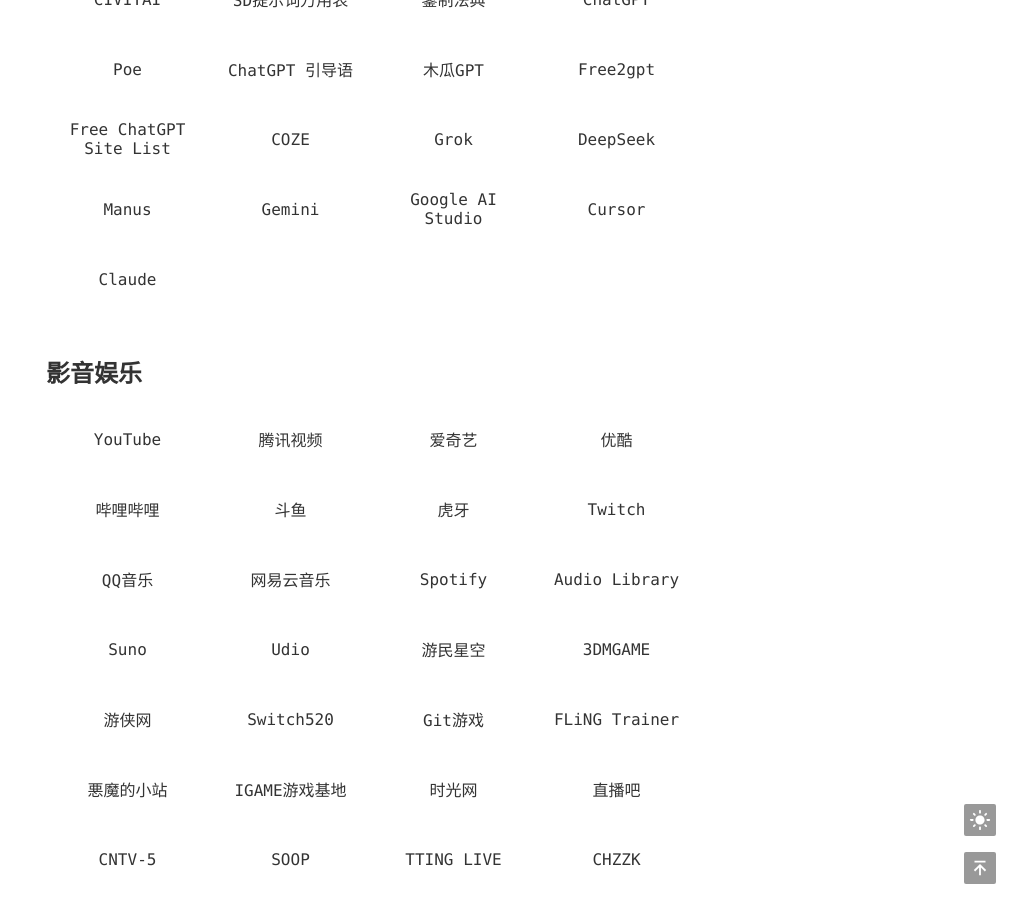
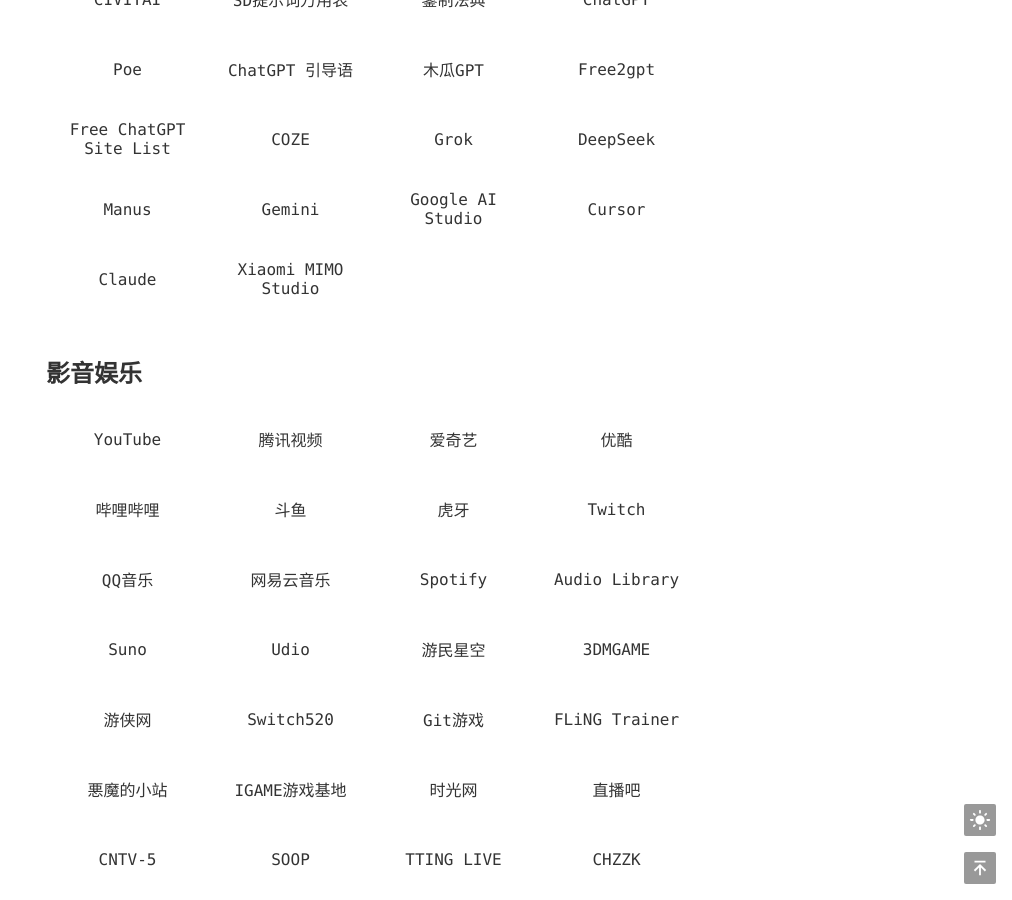
Before and after one commit to admans/admans.github.io, a Jekyll site: the page built from pages/navi.html, in a window 1280 px wide and 900 px high, scrolled down 652 px. Shown: the whole window, without its empty margins (268-1280 px from the left). Built offline with Jekyll 4.4.1, drawn with Linux system fonts in a browser that asks for light colours.

Commit message:
Update navi.html

```diff
--- a/pages/navi.html
+++ b/pages/navi.html
@@ -218,6 +218,9 @@ title: 导航
                 </a>
                 <a class="link-item" data-search="Claude" href="#" target="_blank">
                     <div class="link-name">Claude</div>
+                </a>
+                <a class="link-item" data-search="Xiaomi MIMO Studio" href="#" target="_blank">
+                    <div class="link-name">Xiaomi MIMO Studio</div>
                 </a>
             </div>
         </section>
@@ -764,7 +767,8 @@ title: 导航
             "Gemini": "https://gemini.google.com/",
             "Google AI Studio": "https://aistudio.google.com/",
             "Cursor": "https://cursor.com/cn",
-            "Claude": "https://claude.ai/"
+            "Claude": "https://claude.ai/",
+            "Xiaomi MIMO Studio": "https://aistudio.xiaomimimo.com/"
         };
 
         // 用于存储增强后的链接数据（包含拼音、首字母、网址）
```
